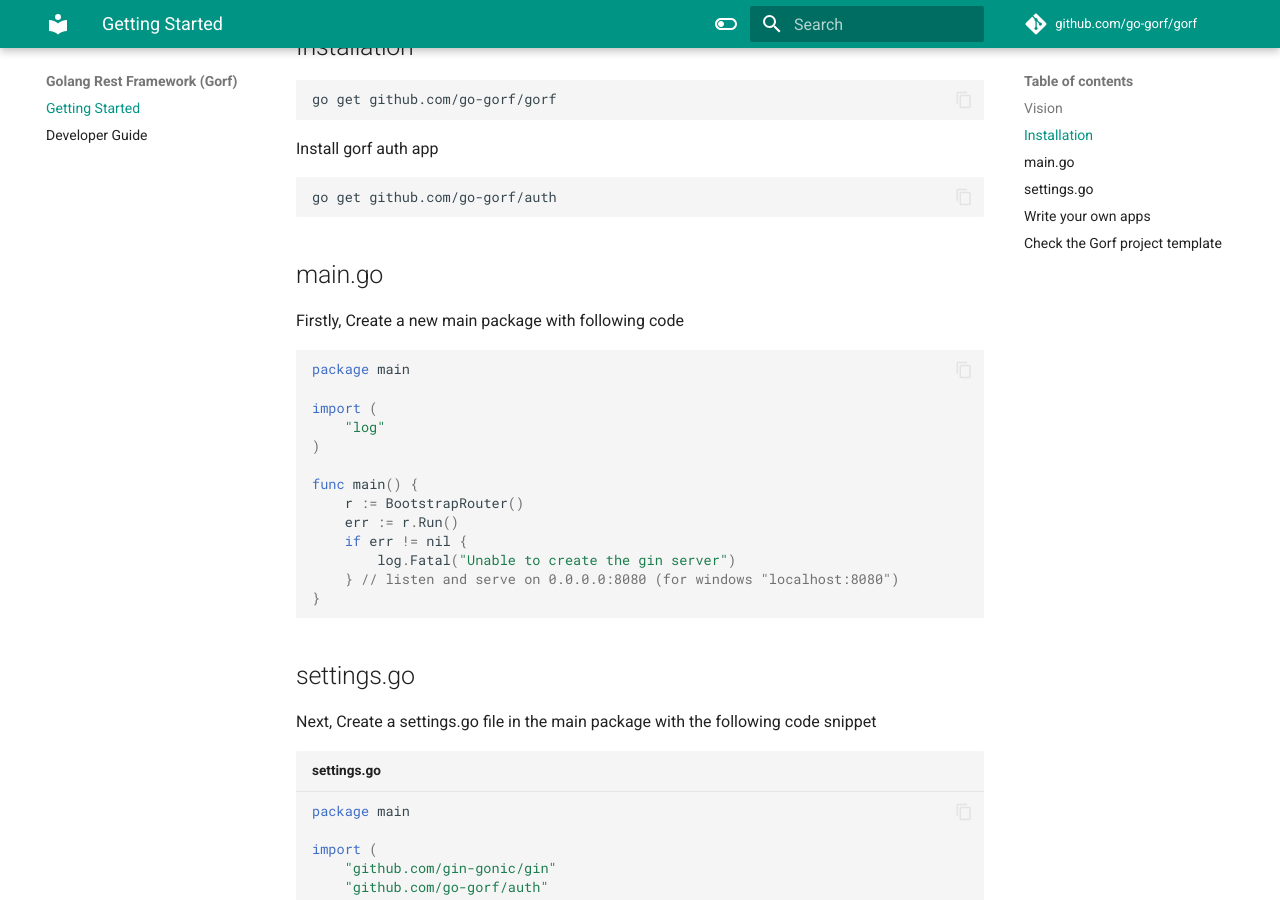
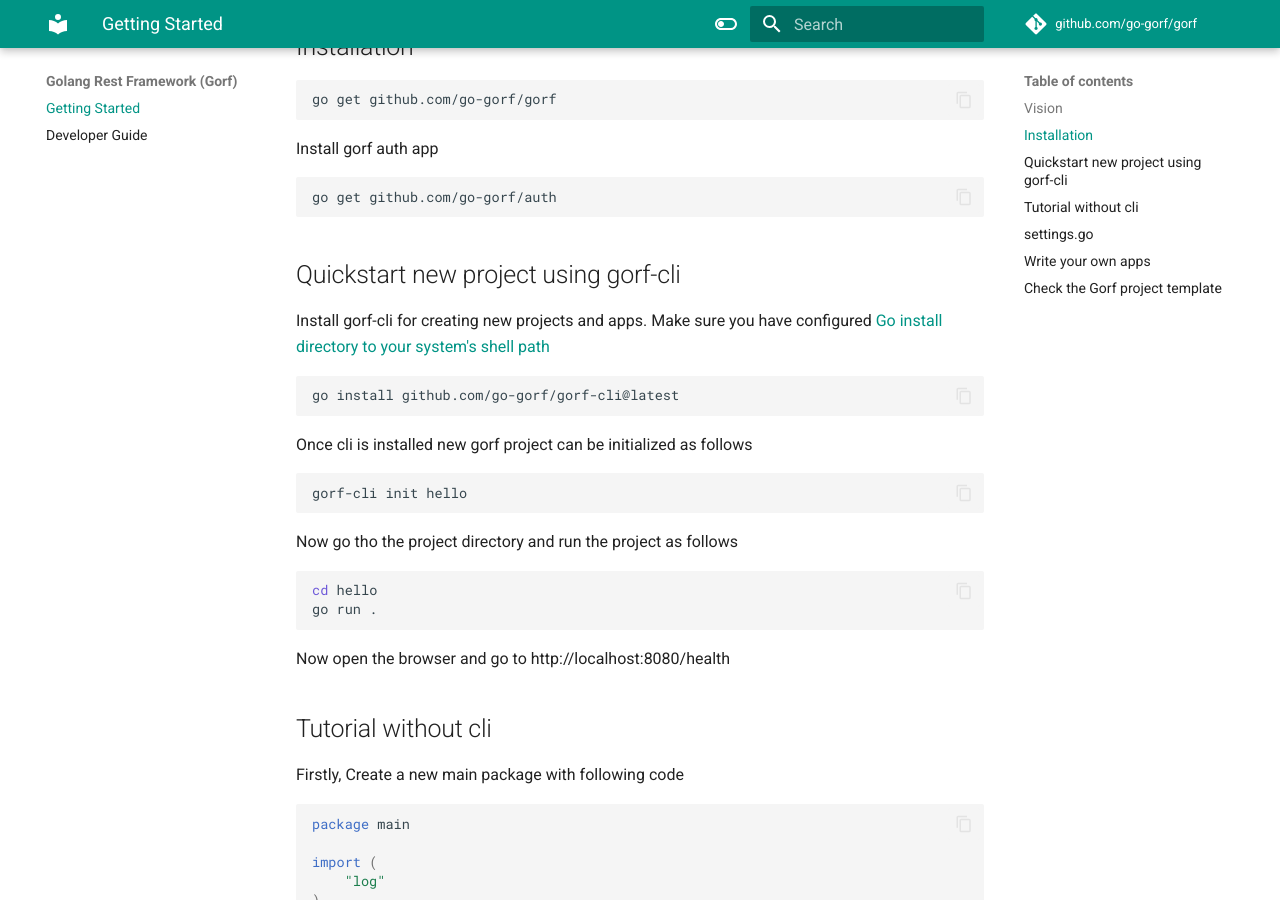
Before and after one commit to go-gorf/go-gorf.github.io, an MkDocs documentation site: the page built from docs/index.md, in a window 1280 px wide and 900 px high, scrolled down 815 px. Built offline with MkDocs 1.6.1 and Material for MkDocs 9.7.7, drawn with Linux system fonts in a browser that asks for light colours; comment, search, counter and statistics services are not loaded.

Commit message:
add gorf-cli quickstart

````diff
--- a/docs/index.md
+++ b/docs/index.md
@@ -32,7 +32,26 @@
 go get github.com/go-gorf/auth
 ```
 
-## main.go
+## Quickstart new project using gorf-cli
+
+Install gorf-cli for creating new projects and apps. Make sure you have configured [Go install directory to your system's shell path](https://go.dev/doc/tutorial/compile-install)
+```bash
+go install github.com/go-gorf/gorf-cli@latest
+```
+
+Once cli is installed new gorf project can be initialized as follows
+```bash
+gorf-cli init hello
+```
+
+Now go tho the project directory and run the project as follows
+```bash
+cd hello
+go run .
+```
+Now open the browser and go to http://localhost:8080/health
+
+## Tutorial without cli
 
 Firstly, Create a new main package with following code
 
````
